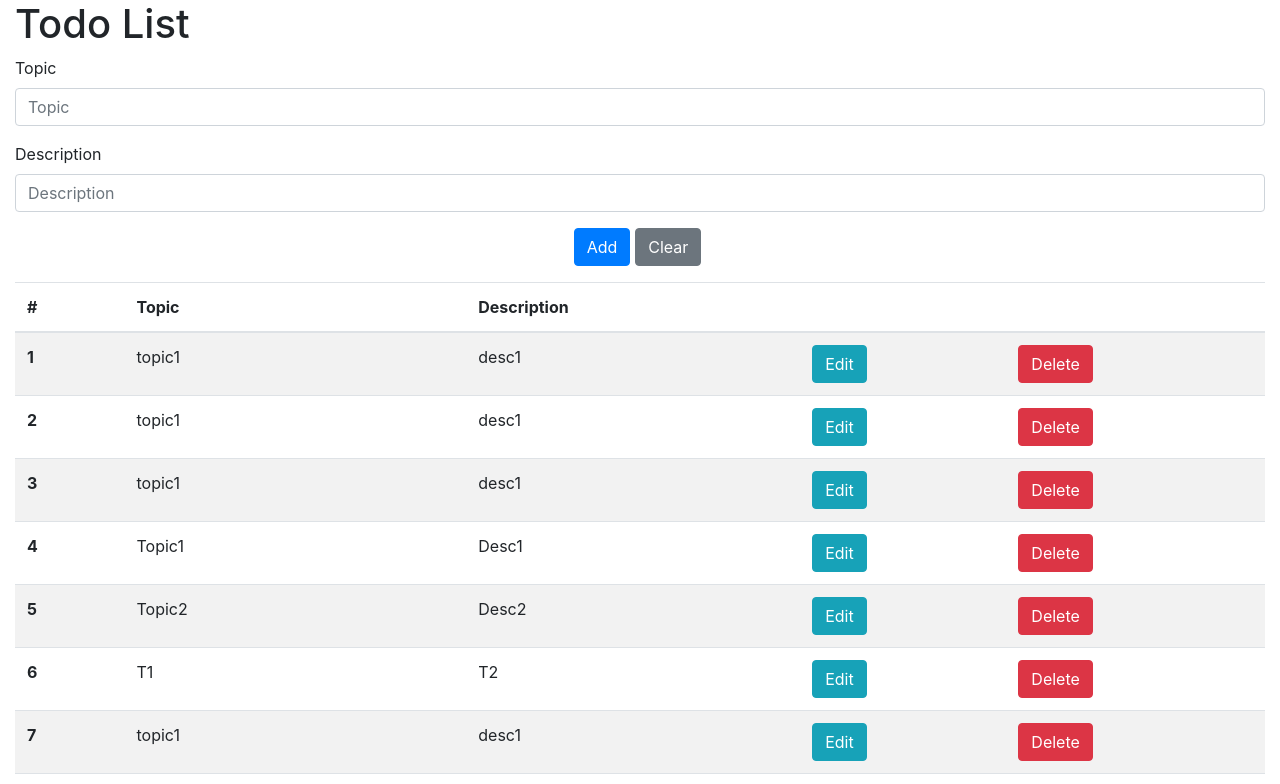
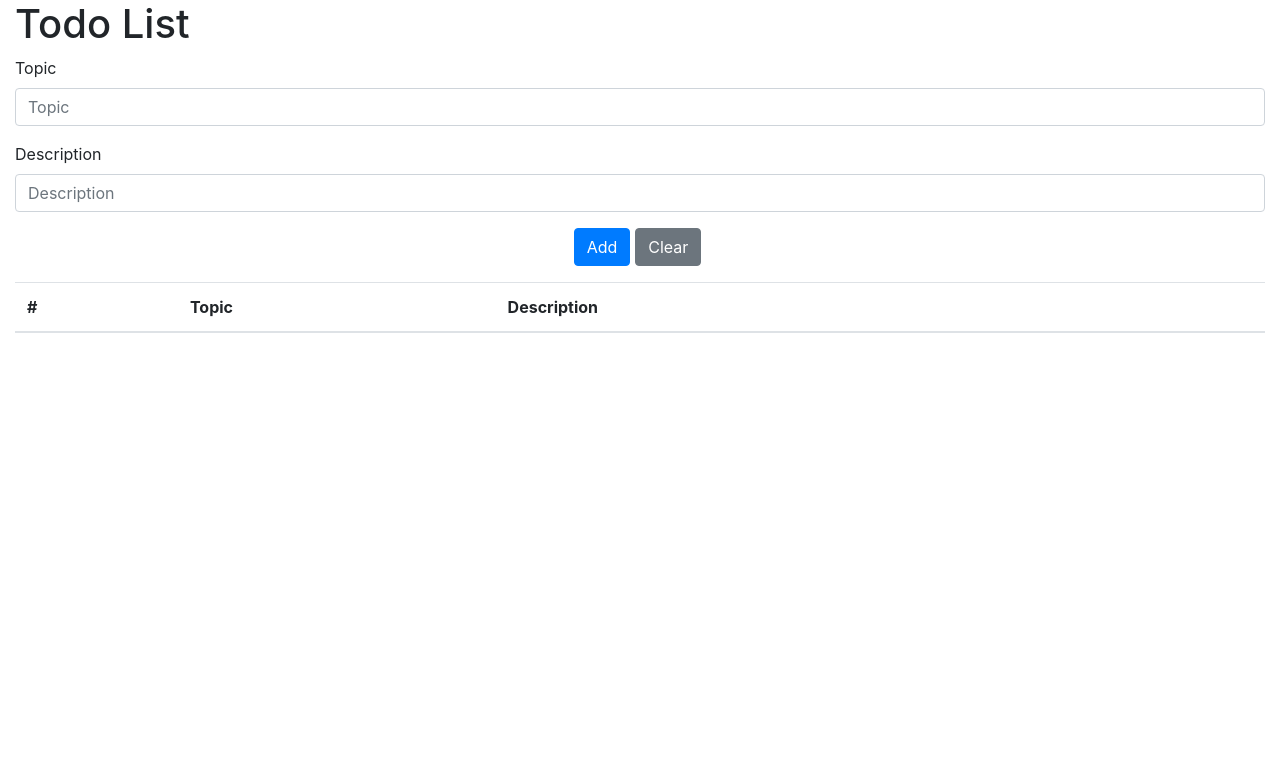
Before and after one commit to angkarn9/angular-unittesting-todo-list, an Angular app: page / in a window 1280 px wide. Shown: the top 784 px of the page. Built offline with nearby package versions, Linux system fonts and the light colour scheme; data requests are answered from the project's data file.

Commit message:
add unittest component function delete

```diff
--- a/db.json
+++ b/db.json
@@ -1,64 +1,3 @@
 {
-  "todos": [
-    {
-      "topic": "topic1",
-      "description": "desc1",
-      "id": 1
-    },
-    {
-      "topic": "topic1",
-      "description": "desc1",
-      "id": 2
-    },
-    {
-      "topic": "topic1",
-      "description": "desc1",
-      "id": 3
-    },
-    {
-      "topic": "Topic1",
-      "description": "Desc1",
-      "id": 4
-    },
-    {
-      "topic": "Topic2",
-      "description": "Desc2",
-      "id": 5
-    },
-    {
-      "topic": "T1",
-      "description": "T2",
-      "id": 6
-    },
-    {
-      "topic": "topic1",
-      "description": "desc1",
-      "id": 7
-    },
-    {
-      "topic": "Topic1",
-      "description": "des1",
-      "id": 8
-    },
-    {
-      "topic": "Topic1",
-      "description": "Desc1",
-      "id": 9
-    },
-    {
-      "topic": "topic",
-      "description": "test",
-      "id": 10
-    },
-    {
-      "topic": "Topic1",
-      "description": "desc1",
-      "id": 11
-    },
-    {
-      "topic": "TopicUpdated",
-      "description": "DescUpdated",
-      "id": 12
-    }
-  ]
+  "todos": []
 }
--- a/src/app/todo-manage/todo-manage.component.html
+++ b/src/app/todo-manage/todo-manage.component.html
@@ -34,7 +34,7 @@
             <td>{{ item.topic }}</td>
             <td>{{ item.description }}</td>
             <td class="button-action"><button type="button" class="btn btn-info" id="btnEdit" (click)="edit(i)">Edit</button></td>
-            <td class="button-action"><button type="button" class="btn btn-danger" id="btnRemove">Delete</button></td>
+            <td class="button-action"><button type="button" class="btn btn-danger" id="btnRemove" (click)="delete(i)">Delete</button></td>
           </tr>
         </tbody>
       </table>
--- a/src/app/todo-manage/todo-manage.component.ts
+++ b/src/app/todo-manage/todo-manage.component.ts
@@ -59,4 +59,10 @@ export class TodoManageComponent implements OnInit {
       this.todoList[this.selectItem].description = response.description;
     });
   }
+
+  delete(index: number) {
+    this.service.delete(this.todoList[index].id).subscribe(() => {
+      this.todoList.splice(index, 1);
+    });
+  }
 }
```
Also changed, not shown: 1 other file (tests, documents, lock files or other folders).
